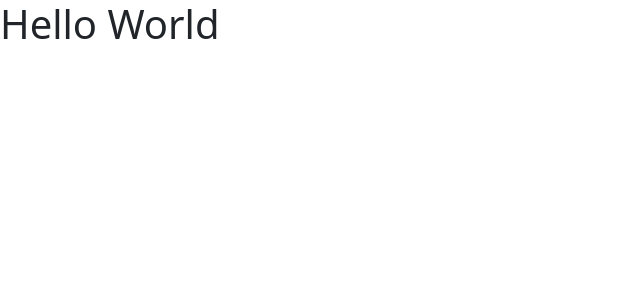
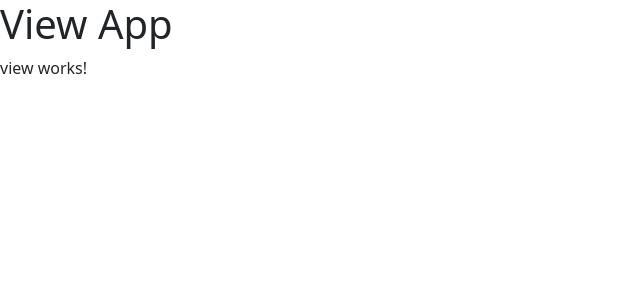
Before and after one commit to AliAkbar001/Angular-CRUD, an Angular app: page / in a window 1280 px wide. Shown: the top 300 px of the page, without its empty margins (0-640 px from the left). Built offline with nearby package versions, Linux system fonts and the light colour scheme.

Commit message:
Add-Component

```diff
--- /dev/null
+++ b/src/app/Components/view/view.component.html
@@ -0,0 +1 @@
+<p>view works!</p>
--- /dev/null
+++ b/src/app/Components/view/view.component.ts
@@ -0,0 +1,15 @@
+import { Component, OnInit } from '@angular/core';
+
+@Component({
+  selector: 'app-view',
+  templateUrl: './view.component.html',
+  styleUrls: ['./view.component.css']
+})
+export class ViewComponent implements OnInit {
+
+  constructor() { }
+
+  ngOnInit(): void {
+  }
+
+}
--- a/src/app/app.component.html
+++ b/src/app/app.component.html
@@ -1 +1,2 @@
-<h1>Hello World</h1>
+<h1>View App</h1>
+<app-view></app-view>
--- a/src/app/app.module.ts
+++ b/src/app/app.module.ts
@@ -3,10 +3,12 @@ import { BrowserModule } from '@angular/platform-browser';
 
 import { AppRoutingModule } from './app-routing.module';
 import { AppComponent } from './app.component';
+import { ViewComponent } from './Components/view/view.component';
 
 @NgModule({
   declarations: [
-    AppComponent
+    AppComponent,
+    ViewComponent
   ],
   imports: [
     BrowserModule,
```
Also changed, not shown: src/app/Components/view/view.component.css (added), 1 other file (tests, documents, lock files or other folders).
